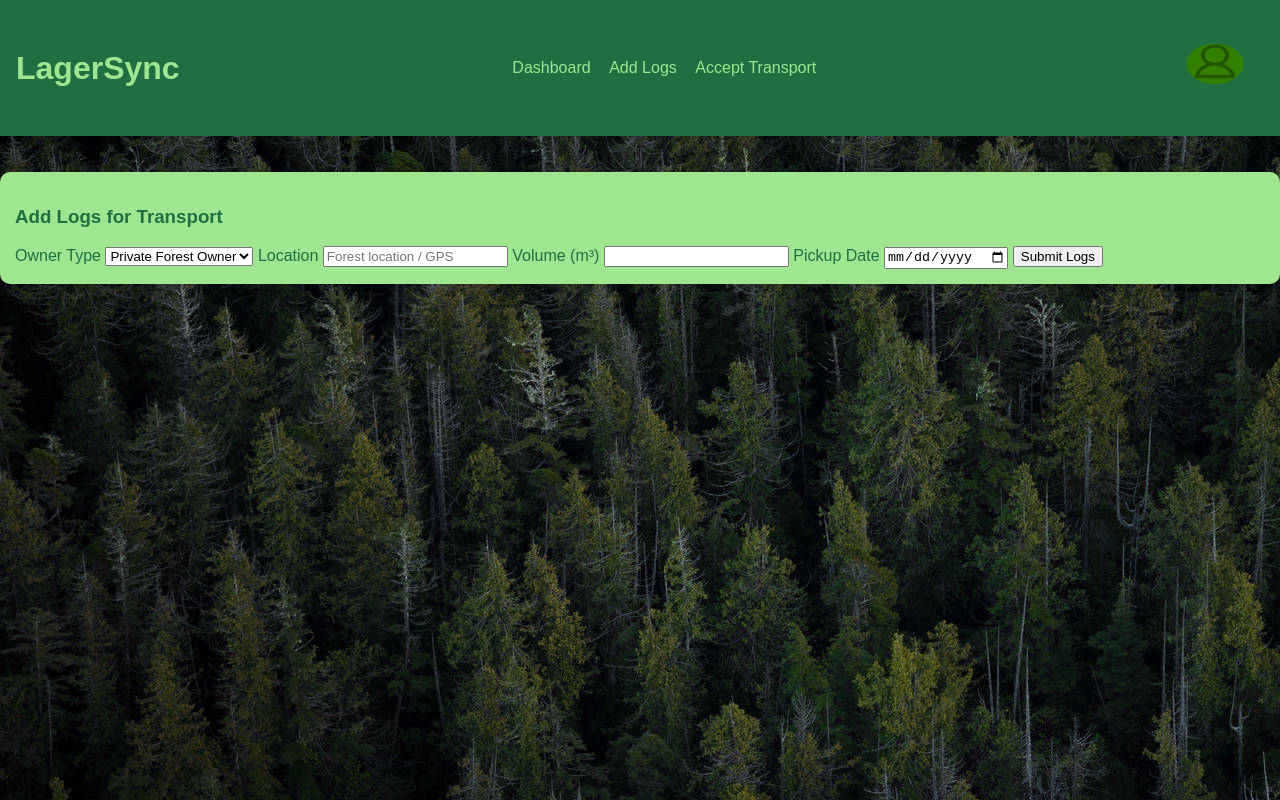
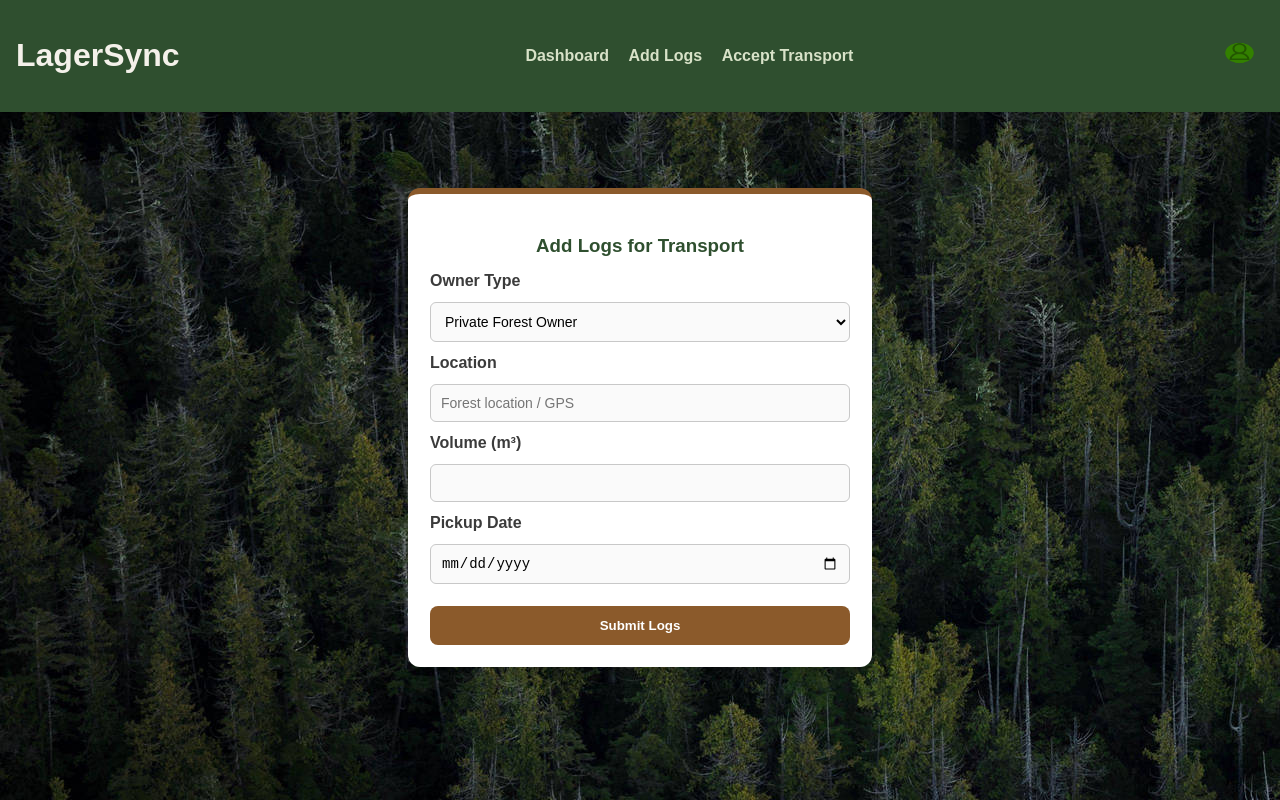
Before and after one commit to Mjedvedejev/IT-Management, a plain HTML site: page MIT/add.html in a window 1280 px wide. Drawn offline with Linux system fonts and the light colour scheme.

Commit message:
fixed some css

```diff
--- a/MIT/style.css
+++ b/MIT/style.css
@@ -1,43 +1,39 @@
-body{
-font-family:Arial,Helvetica,sans-serif;
-margin:0;
-background-image: url("graphics/background.jpg");
+body {
+  font-family: Arial, Helvetica, sans-serif;
+  margin: 0;
+  background-image: url("graphics/background.jpg");
+  /* light wood/beige background */
 }
 
-header{
-display:flex;
-justify-content: space-between;
-align-items: center;
-background:#1f6f43;
-color:#a0e691;
-padding:16px;
+/* HEADER */
+header {
+  display: flex;
+  justify-content: space-between;
+  align-items: center;
+  background: #2f4f2f;
+  /* deep forest green */
+  color: #f4f1ea;
+  padding: 16px;
 }
 
-nav a{
-color:#a0e691;
-margin-right:15px;
-text-decoration:none;
+nav a {
+  color: #d8e2c8;
+  margin-right: 15px;
+  text-decoration: none;
+  font-size: 1rem;
+  font-weight: bold;
 }
 
-.container{
-max-width:1000px;
-margin:auto;
-padding:20px;
+nav a:hover {
+  color: #ffffff;
 }
 
-.button{
-background:#1f6f43;
-color:white;
-padding:8px 12px;
-border-radius:6px;
-font-family: sans-serif;
-font-weight: bold;
+/* USER MENU */
+.user-icon {
+  width: 50px;
+  height: 50px;
+  cursor: pointer;
 }
-
-.user-icon{
-width:100px;
-height:100px;
-cursor:pointer}
 
 .user-menu {
   position: relative;
@@ -48,9 +44,10 @@ cursor:pointer}
   display: none;
   position: absolute;
   right: 0;
-  background: #1f6f43;
-  border: 1px solid #ccc;
+  background: #3b5d3b;
+  border: 1px solid #2f4f2f;
   padding: 10px;
+  border-radius: 6px;
 }
 
 .user-menu:hover .dropdown {
@@ -59,39 +56,120 @@ cursor:pointer}
 
 .dropdown a {
   display: block;
-  padding: 5px 10px;
+  padding: 6px 10px;
   text-decoration: none;
+  color: #e6f0d4;
 }
 
+.dropdown a:hover {
+  background: rgba(255, 255, 255, 0.1);
+}
+
+/* CONTAINER */
+.container {
+  max-width: 1000px;
+  margin: auto;
+  padding: 20px;
+}
+
+/* CARD (FORM BOX) */
+.card {
+  max-width: 420px;
+  margin: 40px auto;
+  background: #ffffff;
+  padding: 22px;
+  border-radius: 12px;
+  box-shadow: 0 6px 14px rgba(0, 0, 0, 0.15);
+  border-top: 6px solid #8b5a2b;
+  /* wood accent */
+}
+
+/* HEADINGS */
+h2 {
+  background: white;
+  color: #2f4f2f;
+  margin: 40px auto;
+  font-size: 24px;
+  border-radius: 12px;
+  font-weight: bold;
+  border-top: 6px solid #8b5a2b;
+  text-align: center;
+  max-width: 420px;
+  padding-left: 12px;
+}
+
+
+h3 {
+  color: #2f4f2f;
+  text-align: center;
+  margin-bottom: 15px;
+}
+
+/* FORM */
+form {
+  display: flex;
+  flex-direction: column;
+  gap: 12px;
+}
+
+/* LABELS */
+label {
+  color: #3b3b3b;
+  font-weight: bold;
+}
+
+/* INPUTS */
+form input,
+form select {
+  padding: 10px;
+  border-radius: 6px;
+  border: 1px solid #c8c8c8;
+  font-size: 14px;
+  outline: none;
+  transition: 0.2s;
+  background: #fafafa;
+}
+
+form input:focus,
+form select:focus {
+  border-color: #2f4f2f;
+  box-shadow: 0 0 5px rgba(47, 79, 47, 0.4);
+}
+
+/* BUTTON */
+form button {
+  margin-top: 10px;
+  background: #8b5a2b;
+  /* wood brown */
+  color: #fff;
+  border: none;
+  padding: 12px;
+  border-radius: 8px;
+  font-weight: bold;
+  cursor: pointer;
+  transition: 0.2s;
+}
+
+form button:hover {
+  background: #6e4521;
+}
+
+/* GENERIC BUTTON */
+.button {
+  background: #2f4f2f;
+  color: white;
+  padding: 8px 12px;
+  border-radius: 6px;
+  font-weight: bold;
+}
+
+/* BOT CONTAINER */
 .bot_container {
   max-width: 400px;
   margin: auto;
   padding: 20px;
-  background: #1f6f43;
   border-radius: 10px;
-  box-shadow: 0 2px 6px rgba(0,0,0,0.1);
-  font-family: sans-serif;
+  box-shadow: 0 2px 6px rgba(0, 0, 0, 0.2);
   font-weight: bold;
-  color: #a0e691;
+  color: #e6f0d4;
 }
-
-.card{
-background:#a0e691;
-padding:15px;
-border-radius:10px;
-margin-bottom:15px;
-box-shadow:0 2px 6px rgba(0,0,0,0.1);
-}
-
-h2{
-background-color:#1f6f43;
-color:#a0e691;
-}
-
-h3{
-color:#1f6f43;
-}
-
-label{
-color:#1f6f43;
-}
```
Also changed, not shown: MIT/index.html (+3 -1 lines), MIT/registration.html (+9 -5 lines).
